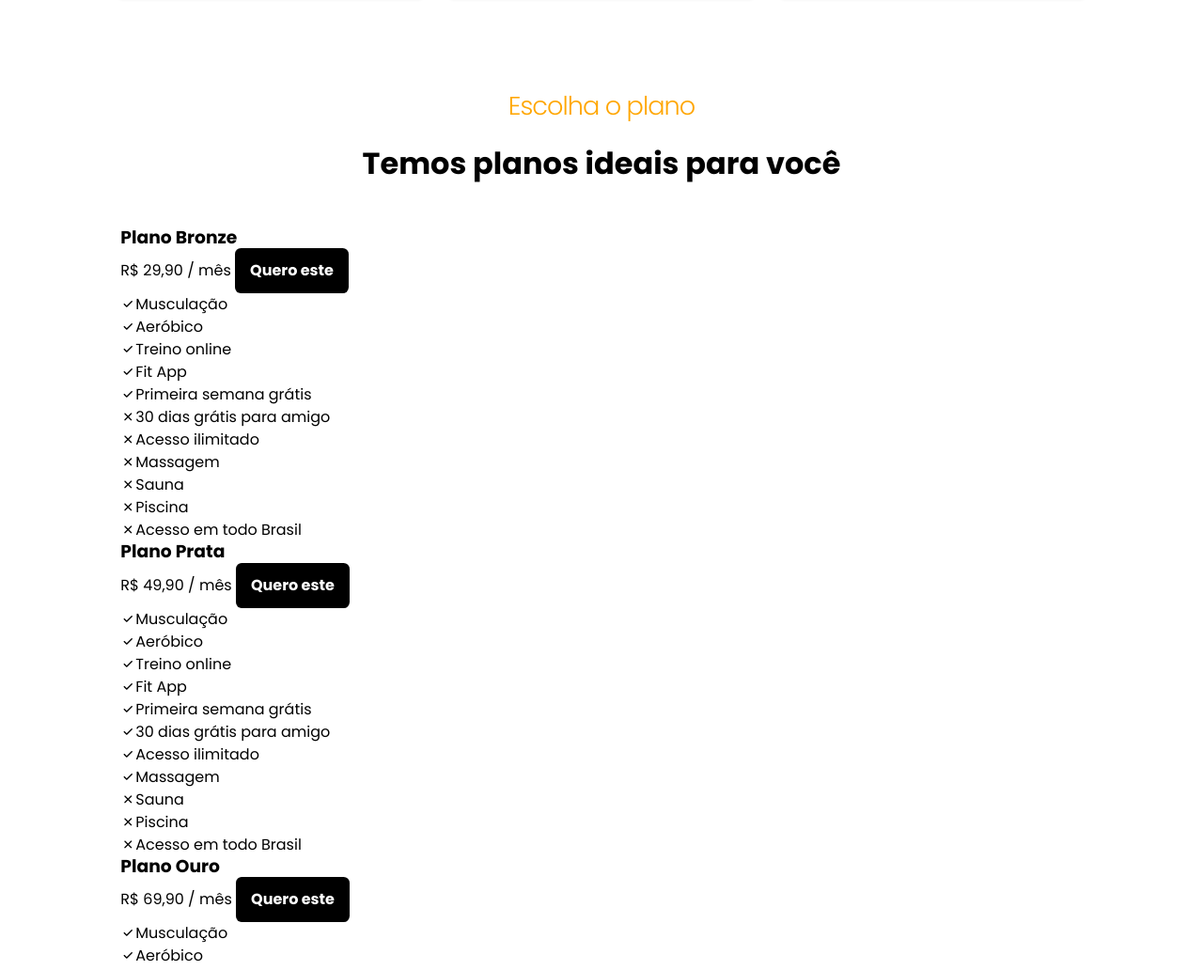
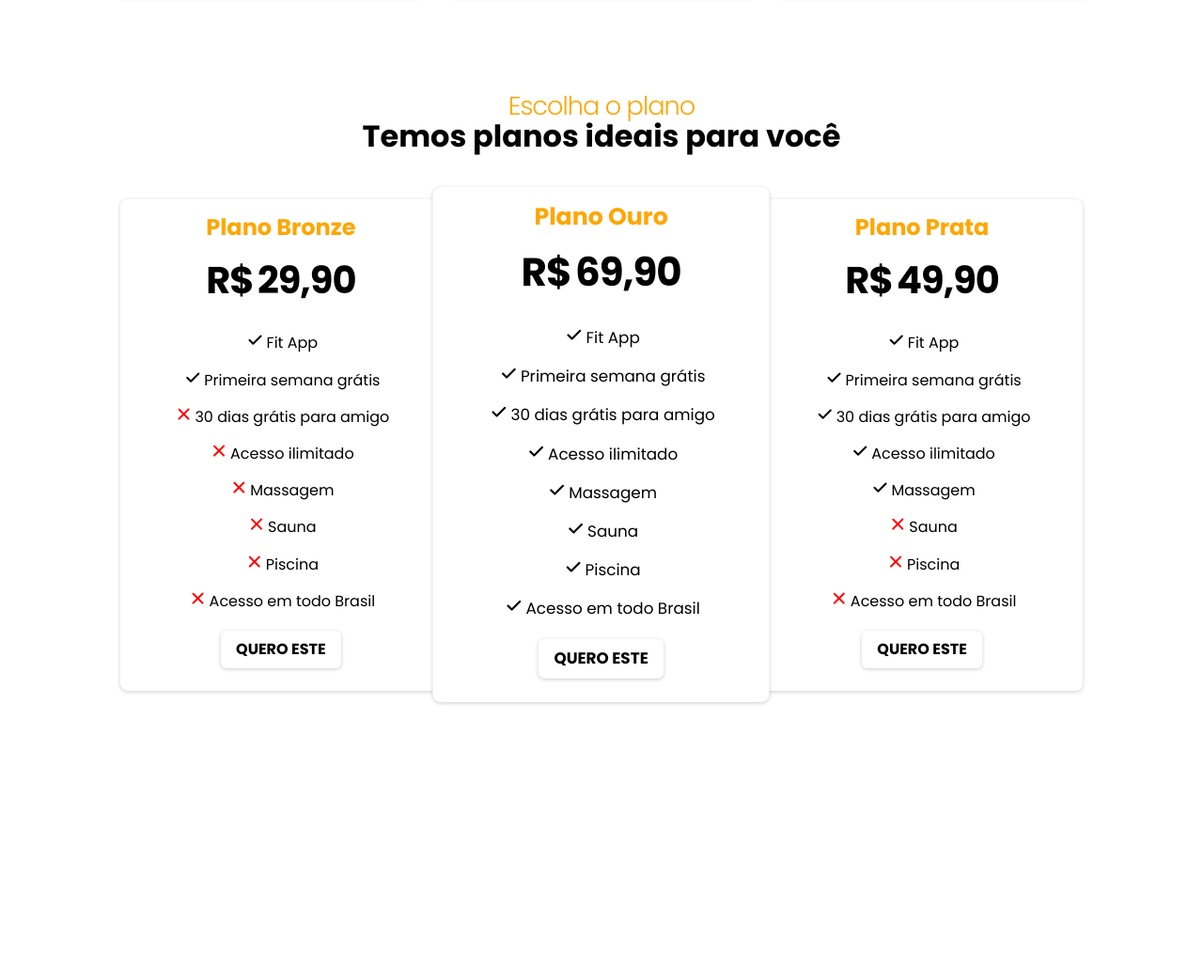
Before and after one commit to dev-marcioreis/fitness-sass, a plain HTML site: page index.html in a window 1280 px wide. Shown: the part 2063-3095 px from the top of the page at 94% size. After the commit the page ends 2846 px from the top, so only its background shows below. Drawn offline with nearby package versions, Linux system fonts and the light colour scheme.

Commit message:
section plans scss

```diff
--- a/index.html
+++ b/index.html
@@ -139,7 +139,7 @@
     <div class="container">
         <div class="headers">
             <span>Escolha o plano</span>
-            <h1>Temos planos ideais para você</h1>
+            <h3>Temos planos ideais para você</h3>
         </div>
         <div class="plans-container">
             <div class="box">
@@ -147,12 +147,7 @@
                 <div class="price">
                     <span>R$</span>
                     <span>29,90</span>
-                    <span> / mês </span>
-                    <a href="#" class="btn">Quero este</a>
                     <div class="list">
-                        <p><i class="uil uil-check"></i>Musculação</p>
-                        <p><i class="uil uil-check"></i>Aeróbico</p>
-                        <p><i class="uil uil-check"></i>Treino online</p>
                         <p><i class="uil uil-check"></i>Fit App</p>
                         <p><i class="uil uil-check"></i>Primeira semana grátis</p>
                         <p><i class="uil uil-times"></i>30 dias grátis para amigo</p>
@@ -162,6 +157,25 @@
                         <p><i class="uil uil-times"></i>Piscina</p>
                         <p><i class="uil uil-times"></i>Acesso em todo Brasil</p>
                     </div>
+                    <a href="#" class="btn">Quero este</a>
+                </div>
+            </div>
+            <div class="box">
+                <h3>Plano Ouro</h3>
+                <div class="price">
+                    <span>R$</span>
+                    <span>69,90</span>
+                    <div class="list">
+                        <p><i class="uil uil-check"></i>Fit App</p>
+                        <p><i class="uil uil-check"></i>Primeira semana grátis</p>
+                        <p><i class="uil uil-check"></i>30 dias grátis para amigo</p>
+                        <p><i class="uil uil-check"></i>Acesso ilimitado</p>
+                        <p><i class="uil uil-check"></i>Massagem</p>
+                        <p><i class="uil uil-check"></i>Sauna</p>
+                        <p><i class="uil uil-check"></i>Piscina</p>
+                        <p><i class="uil uil-check"></i>Acesso em todo Brasil</p>
+                    </div>
+                    <a href="#" class="btn">Quero este</a>
                 </div>
             </div>
             <div class="box">
@@ -169,12 +183,7 @@
                 <div class="price">
                     <span>R$</span>
                     <span>49,90</span>
-                    <span> / mês </span>
-                    <a href="#" class="btn">Quero este</a>
                     <div class="list">
-                        <p><i class="uil uil-check"></i>Musculação</p>
-                        <p><i class="uil uil-check"></i>Aeróbico</p>
-                        <p><i class="uil uil-check"></i>Treino online</p>
                         <p><i class="uil uil-check"></i>Fit App</p>
                         <p><i class="uil uil-check"></i>Primeira semana grátis</p>
                         <p><i class="uil uil-check"></i>30 dias grátis para amigo</p>
@@ -184,28 +193,7 @@
                         <p><i class="uil uil-times"></i>Piscina</p>
                         <p><i class="uil uil-times"></i>Acesso em todo Brasil</p>
                     </div>
-                </div>
-            </div>
-            <div class="box">
-                <h3>Plano Ouro</h3>
-                <div class="price">
-                    <span>R$</span>
-                    <span>69,90</span>
-                    <span> / mês </span>
                     <a href="#" class="btn">Quero este</a>
-                    <div class="list">
-                        <p><i class="uil uil-check"></i>Musculação</p>
-                        <p><i class="uil uil-check"></i>Aeróbico</p>
-                        <p><i class="uil uil-check"></i>Treino online</p>
-                        <p><i class="uil uil-check"></i>Fit App</p>
-                        <p><i class="uil uil-check"></i>Primeira semana grátis</p>
-                        <p><i class="uil uil-check"></i>30 dias grátis para amigo</p>
-                        <p><i class="uil uil-check"></i>Acesso ilimitado</p>
-                        <p><i class="uil uil-check"></i>Massagem</p>
-                        <p><i class="uil uil-check"></i>Sauna</p>
-                        <p><i class="uil uil-check"></i>Piscina</p>
-                        <p><i class="uil uil-check"></i>Acesso em todo Brasil</p>
-                    </div>
                 </div>
             </div>
         </div>
--- a/partials/_plans.scss
+++ b/partials/_plans.scss
@@ -0,0 +1,94 @@
+.plans {
+
+    .container {
+
+        .headers {
+
+            h3 {
+                margin-block-start: -.5rem;
+            }
+        }
+
+        .plans-container {
+            display: grid;
+            grid-template-columns: repeat(3, 1fr);
+
+            .box {
+                padding: 1rem;
+                text-align: center;
+                box-shadow: $shadow-1;
+                background: $white-color;
+                border-radius: .5rem;
+                transition: $transition;
+
+                &:nth-child(1):hover {
+                    background: #BD7E3A;
+                }
+
+                &:nth-child(2):hover {
+                    background: #DBC054;
+                }
+
+                &:nth-child(3):hover {
+                    background: #E6E6E6;
+                }
+
+                &:nth-child(2) {
+                    transform: scale(1.05);
+                }
+
+                &:hover h3 {
+                    color: $black-color;
+                }
+
+                h3 {
+                    font-size: 1.5rem;
+                    color: $orange-color;
+                    margin-block-end: .2rem;
+                }
+
+                .price {
+                    padding: .5rem 0;
+
+                    &:hover span {
+                        color: $white-color;
+                    }
+
+                   span {
+                      font-size: 2.5rem;
+                      font-weight: 700;
+                      letter-spacing: -1px;
+                      margin-block-end: .2rem;
+                   }
+
+                   .list {
+                        margin-block-start: 1rem;
+                        margin-block-end: 1rem;
+
+                        p {
+                            margin-block-start: .2rem;
+
+                            .uil-check {
+                                color: $black-color;
+                                font-size: 1.5rem;
+                            }
+
+                            .uil-times {
+                                color: $red-color;
+                                font-size: 1.5rem;
+                            }
+                        }
+                   }
+
+                   .btn {
+                        background: rgba(0, 0, 0, 0);
+                        color: $black-color;
+                        padding: .5rem 1rem;
+                        box-shadow: $shadow-1;
+                        text-transform: uppercase;
+                   }
+                }
+            }
+        }
+    }
+}
```
Also changed, not shown: css/style.css, 1 other file.
